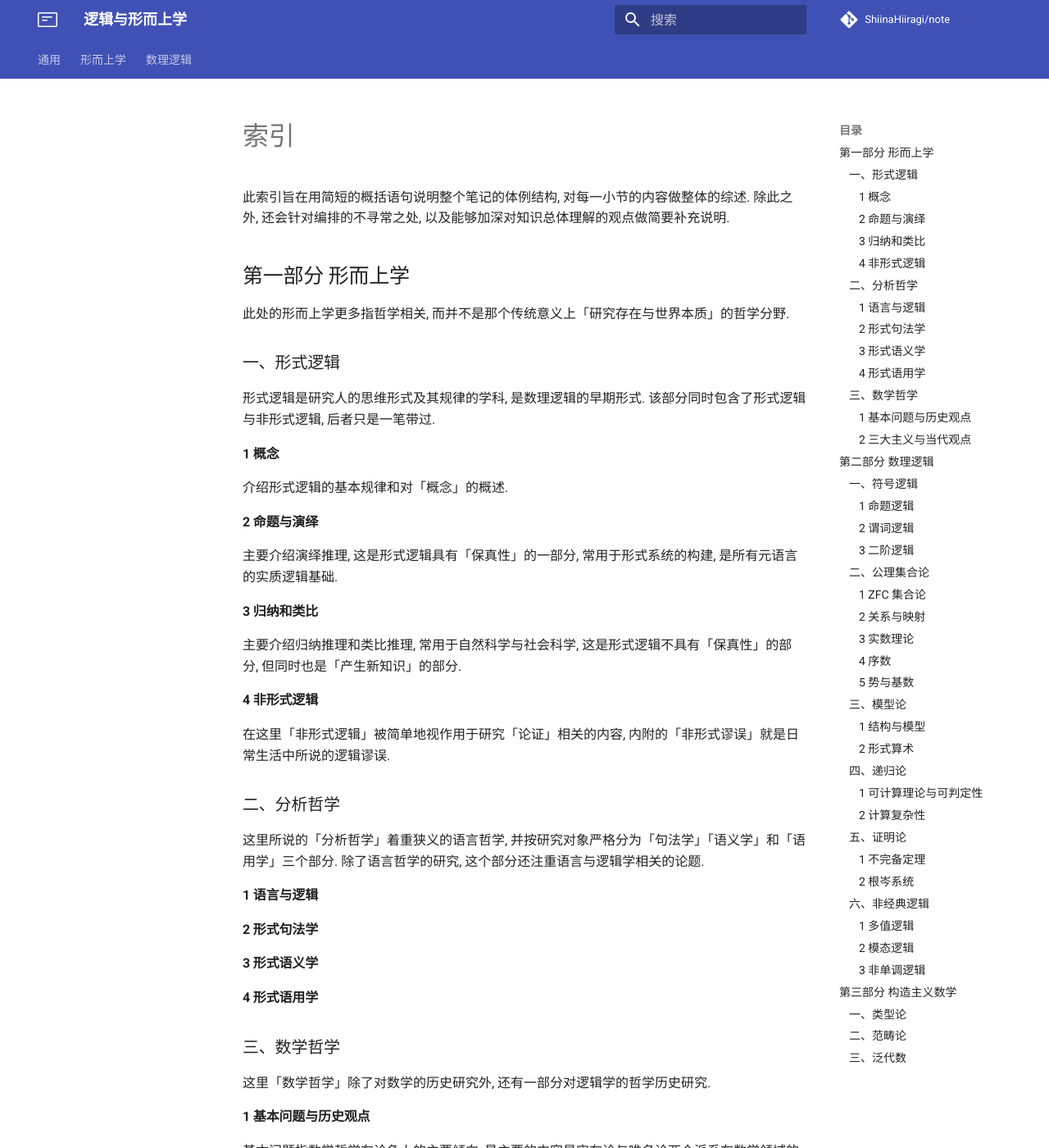
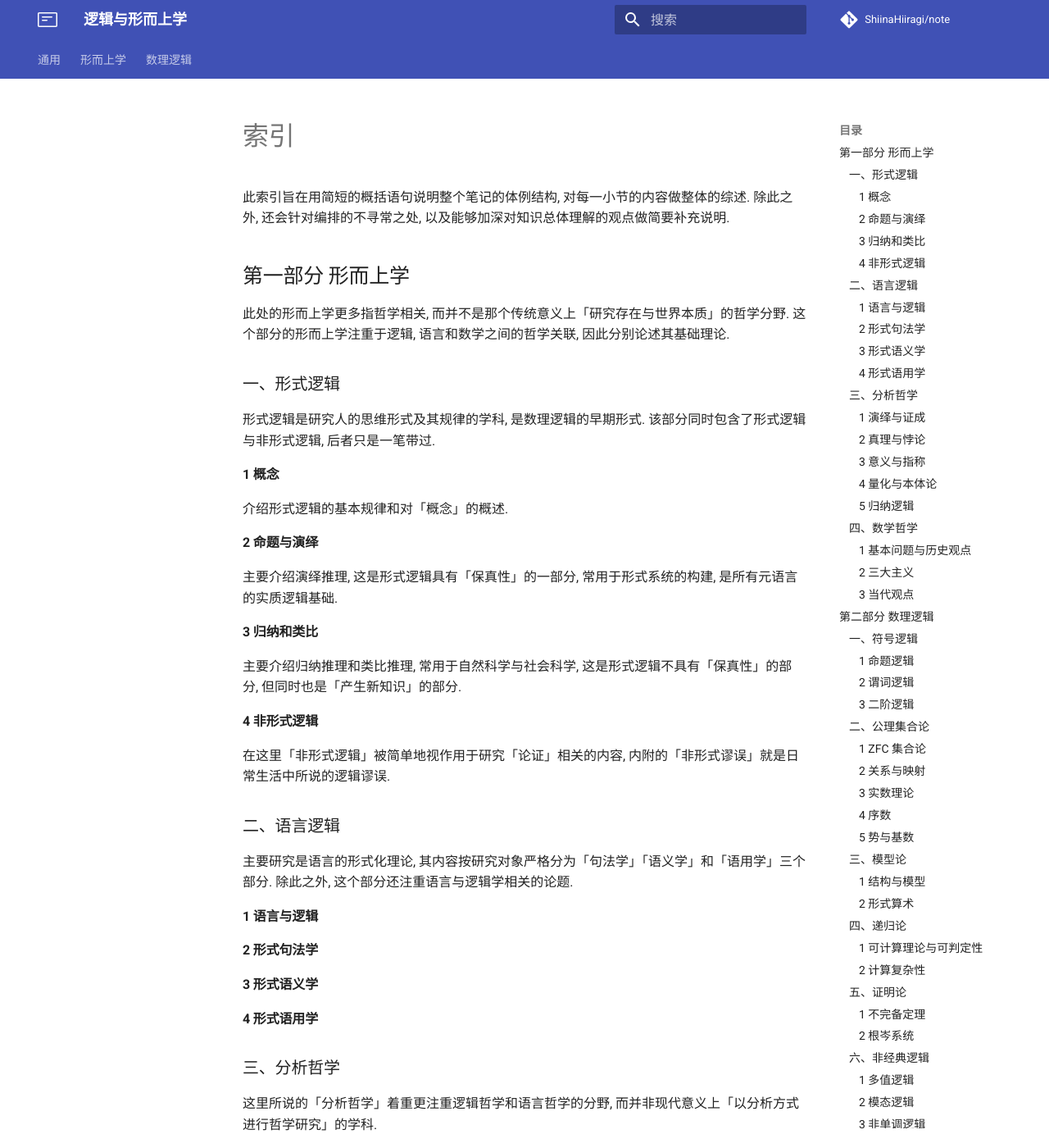
Before and after one commit to ShiinaHiiragi/note, an MkDocs documentation site: the page built from docs/dir.md, in a window 1280 px wide and 1400 px high. Shown: the whole window at 82% size. Built offline with MkDocs 1.6.1 and Material for MkDocs 9.7.7, drawn with Linux system fonts in a browser that asks for light colours; comment, search, counter and statistics services are not loaded; some of the changed text lies outside the part shown.

```diff
--- a/docs/dir.md
+++ b/docs/dir.md
@@ -2,7 +2,7 @@
 此索引旨在用简短的概括语句说明整个笔记的体例结构, 对每一小节的内容做整体的综述. 除此之外, 还会针对编排的不寻常之处, 以及能够加深对知识总体理解的观点做简要补充说明.
 
 ## 第一部分 形而上学
-此处的形而上学更多指哲学相关, 而并不是那个传统意义上「研究存在与世界本质」的哲学分野.
+此处的形而上学更多指哲学相关, 而并不是那个传统意义上「研究存在与世界本质」的哲学分野. 这个部分的形而上学注重于逻辑, 语言和数学之间的哲学关联, 因此分别论述其基础理论.
 
 ### 一、形式逻辑
 形式逻辑是研究人的思维形式及其规律的学科, 是数理逻辑的早期形式. 该部分同时包含了形式逻辑与非形式逻辑, 后者只是一笔带过.
@@ -19,8 +19,8 @@
 #### 4 非形式逻辑
 在这里「非形式逻辑」被简单地视作用于研究「论证」相关的内容, 内附的「非形式谬误」就是日常生活中所说的逻辑谬误.
 
-### 二、分析哲学
-这里所说的「分析哲学」着重狭义的语言哲学, 并按研究对象严格分为「句法学」「语义学」和「语用学」三个部分. 除了语言哲学的研究, 这个部分还注重语言与逻辑学相关的论题.
+### 二、语言逻辑
+主要研究是语言的形式化理论, 其内容按研究对象严格分为「句法学」「语义学」和「语用学」三个部分. 除此之外, 这个部分还注重语言与逻辑学相关的论题.
 
 #### 1 语言与逻辑
 
@@ -30,14 +30,29 @@
 
 #### 4 形式语用学
 
-### 三、数学哲学
+### 三、分析哲学
+这里所说的「分析哲学」着重更注重逻辑哲学和语言哲学的分野, 而并非现代意义上「以分析方式进行哲学研究」的学科.
+
+#### 1 演绎与证成
+
+#### 2 真理与悖论
+
+#### 3 意义与指称
+
+#### 4 量化与本体论
+
+#### 5 归纳逻辑
+
+### 四、数学哲学
 这里「数学哲学」除了对数学的历史研究外, 还有一部分对逻辑学的哲学历史研究.
 
 #### 1 基本问题与历史观点
 基本问题指数学哲学在论争上的主要倾向, 最主要的内容是实在论与唯名论两个派系在数学领域的延申. 历史观点选取了古代的柏拉图与亚里士多德及近代的康德与密尔作为代表.
 
-#### 2 三大主义与当代观点
+#### 2 三大主义
 用简单的话语来概括三大主义. 逻辑主义即将全部数学归结为逻辑, 形式主义即按照规则对形式系统的操作, 直觉主义认为数学是一种观念的修正主义哲学.
+
+#### 3 当代观点
 
 ## 第二部分 数理逻辑
 数理逻辑部分试图利用一阶逻辑和公理集合论构建出尽可能完整的数学基础. 狭义上的数理逻辑只包括逻辑演算部分, 广义上的数理逻辑除了逻辑演算外, 还包括公理集合论, 模型论, 递归论, 证明论以及非经典逻辑部分.
--- a/mkdocs.yml
+++ b/mkdocs.yml
@@ -49,9 +49,9 @@
         - 2 命题与演绎: meta/formal/deduction.md
         - 3 归纳和类比: meta/formal/induction.md
         - 4 非形式逻辑: meta/formal/proof.md
-      - 三、数学哲学:
+      - 四、数学哲学:
         - 1 基本问题与历史观点: meta/math/concept.md
-        - 2 三大主义与当代观点: meta/math/doctrine.md
+        - 2 三大主义: meta/math/doctrine.md
   - 数理逻辑:
       - 二、公理集合论:
           - 1 ZFC 集合论: logic/set/zfc.md
```
Also changed, not shown: docs/index.md (+6 -4 lines), docs/meta/formal/induction.md (+1 -1 lines), docs/meta/math/doctrine.md (+1 -3 lines).
